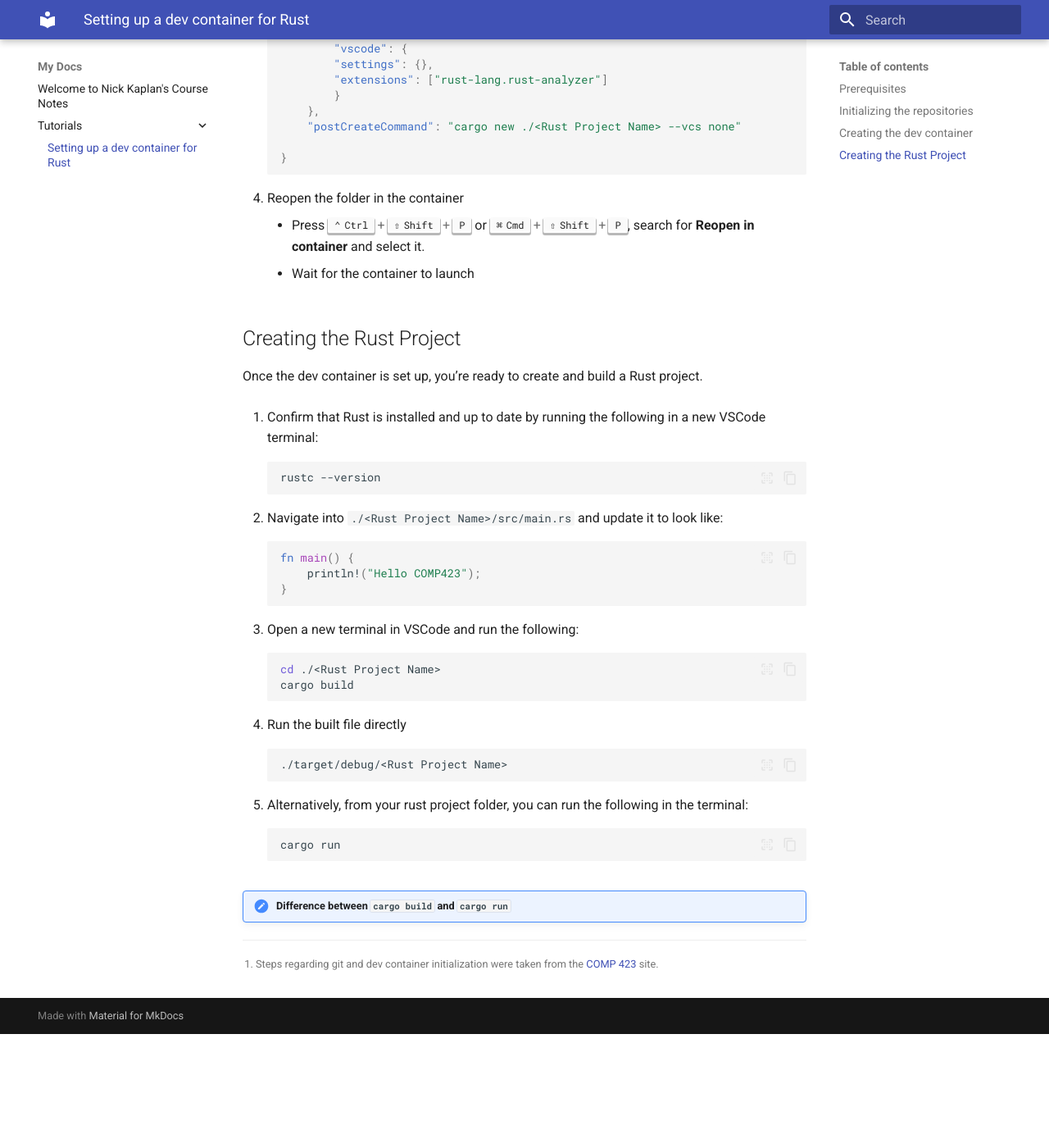
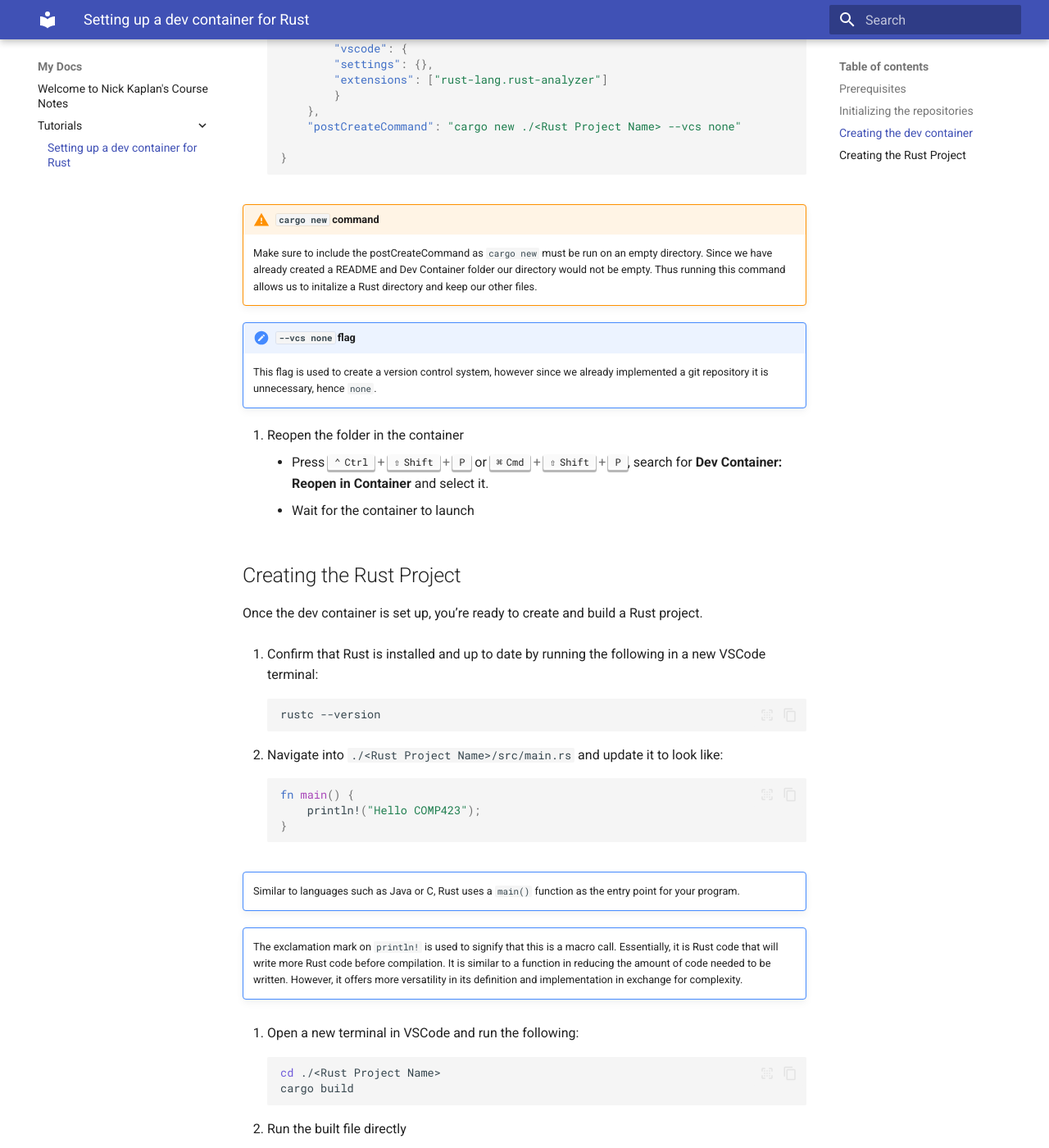
Before and after one commit to NickKaplan64/comp423-course-notes, an MkDocs documentation site: the page built from docs/tutorials/rust-setup.md, in a window 1280 px wide and 1400 px high, scrolled down 1698 px. Shown: the whole window at 82% size. Built offline with MkDocs 1.6.1 and Material for MkDocs 9.7.7, drawn with Linux system fonts in a browser that asks for light colours; before the commit the page ends 2959 px from its top, so only the background shows below that; some of the changed text lies outside the part shown.

Commit message:
Added admonitions and other formatting

````diff
--- a/docs/tutorials/rust-setup.md
+++ b/docs/tutorials/rust-setup.md
@@ -70,8 +70,14 @@ Before embarking on this journey, ensure you have completed the following steps:
     }
     ```
 
+!!! warning "```cargo new``` command"
+    Make sure to include the postCreateCommand as ```cargo new``` must be run on an empty directory. Since we have already created a README and Dev Container folder our directory would not be empty. Thus running this command allows us to initalize a Rust directory and keep our other files.
+
+!!! note "```--vcs none``` flag"
+    This flag is used to create a version control system, however since we already implemented a git repository it is unnecessary, hence ```none```.
+
 4. Reopen the folder in the container
-    * Press ++ctrl+shift+p++ or ++cmd+shift+p++, search for **Reopen in container** and select it.
+    * Press ++ctrl+shift+p++ or ++cmd+shift+p++, search for **Dev Container: Reopen in Container** and select it.
     * Wait for the container to launch
 
 ## Creating the Rust Project
@@ -90,6 +96,12 @@ fn main() {
 }
 ```
 
+!!! note ""
+    Similar to languages such as Java or C, Rust uses a ```main()``` function as the entry point for your program.
+
+!!! note ""
+    The exclamation mark on ```println!``` is used to signify that this is a macro call. Essentially, it is Rust code that will write more Rust code before compilation. It is similar to a function in reducing the amount of code needed to be written. However, it offers more versatility in its definition and implementation in exchange for complexity.
+
 4. Open a new terminal in VSCode and run the following:
 ```sh
 cd ./<Rust Project Name>
@@ -106,6 +118,7 @@ cargo build
 cargo run
 ```
 
-!!! note "Difference between ```cargo build``` and ```cargo run```"
+!!! info "Difference between ```cargo build``` and ```cargo run```"
+    Cargo build compiles and creates an executable file from your main file You can see this file in the ```target/debug``` directory. You can then run this file separately. Cargo run also compiles main and then immediately runs it without creating the executable file.
 
 [^]: Steps regarding git and dev container initialization were taken from the [COMP 423](https://comp423-25s.github.io/resources/MkDocs/tutorial/#step-1-create-a-local-directory-and-initialize-git) site.
--- a/mkdocs.yml
+++ b/mkdocs.yml
@@ -20,5 +20,4 @@ markdown_extensions:
   - pymdownx.tilde
   - admonition
   - pymdownx.details
-  - pymdownx.superfences
   - footnotes
````
